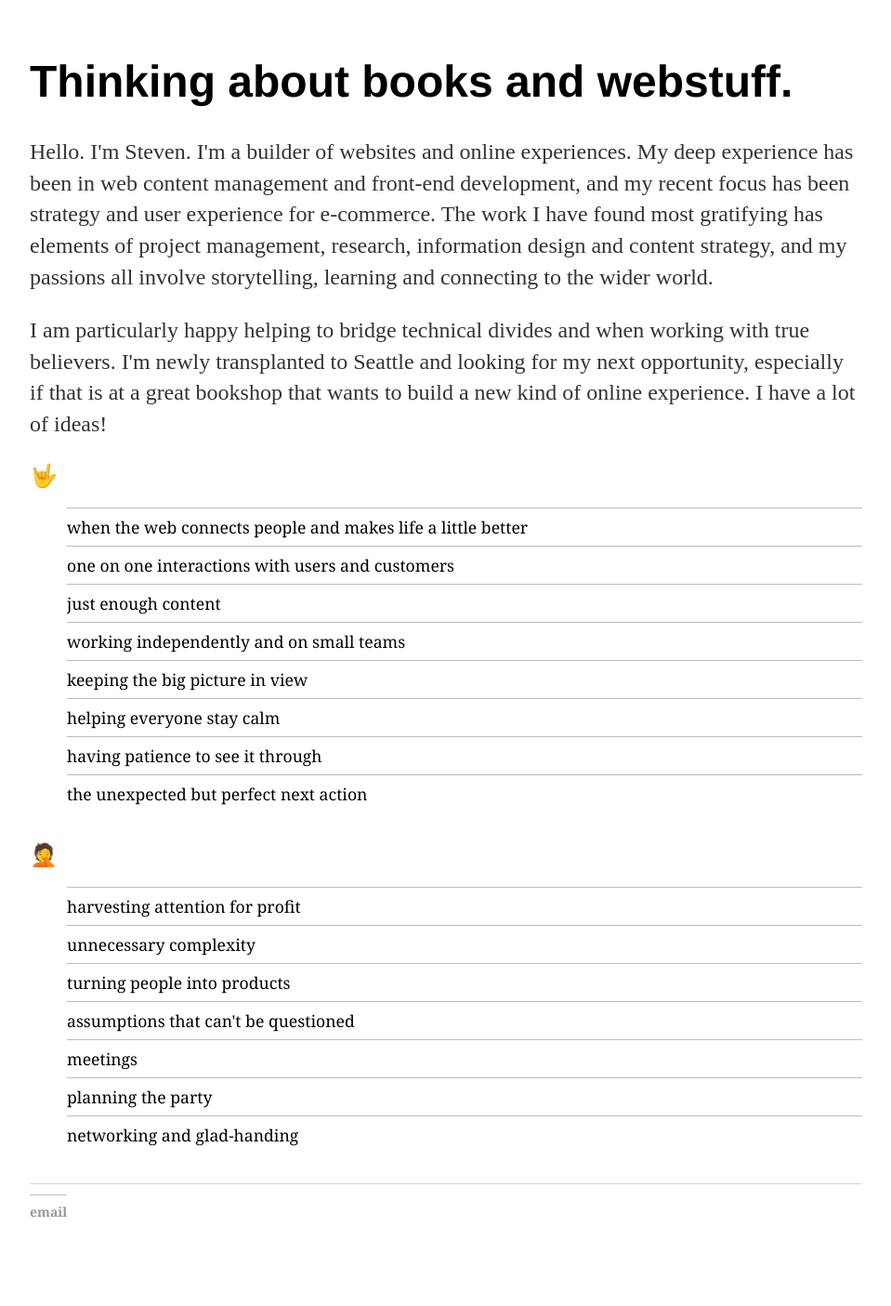
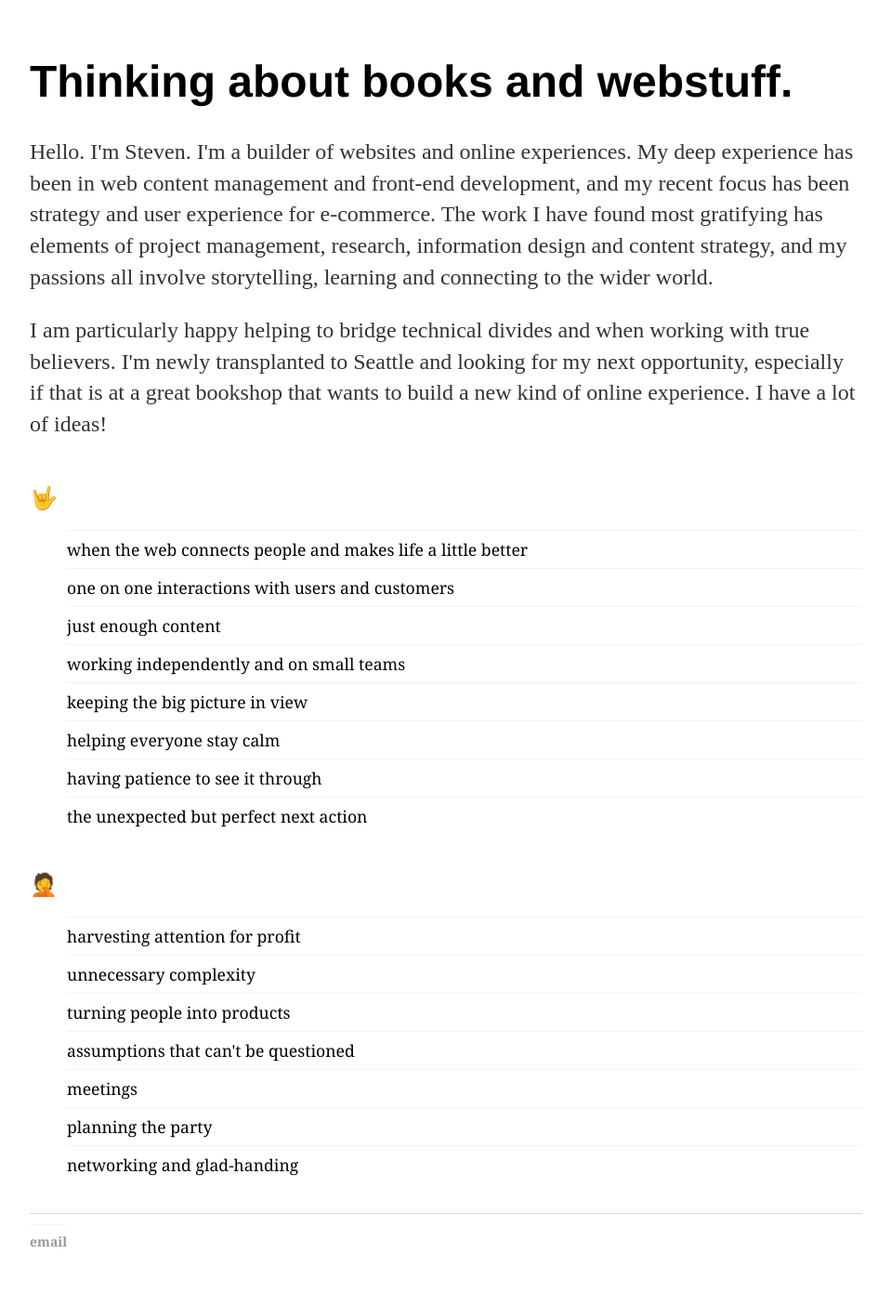
Before and after one commit to StevenPate/stevenpate.github.io, a Jekyll site: the page built from index.html, in a window 1280 px wide. Shown: the whole page at 93% size, without its empty margins (160-1119 px from the left). Built offline with Jekyll 4.4.1, drawn with Linux system fonts in a browser that asks for light colours; before the commit the page ends 1373 px from its top, so only the background shows below that.

Commit message:
Update main.css

```diff
--- a/css/main.css
+++ b/css/main.css
@@ -22,6 +22,9 @@ a:hover {
 h1 {
     font-size: 3em;
     font-family:'Helvetica', 'Arial', 'Sans-Serif';
+}
+h2 {
+    margin-top: 2em;
 }
 p {
     font-size: 1.5em;
@@ -53,6 +56,6 @@ ul li {
     list-style: none;
     margin-top: .5rem;
     padding-top: .5rem;
-    border-top: 1px solid #b7bfb7;
+    border-top: 1px solid #f3f3f3;
     font-family: "ff-tisa-web-pro-1","ff-tisa-web-pro-2", Georgia, Times, serif;
 }
```
